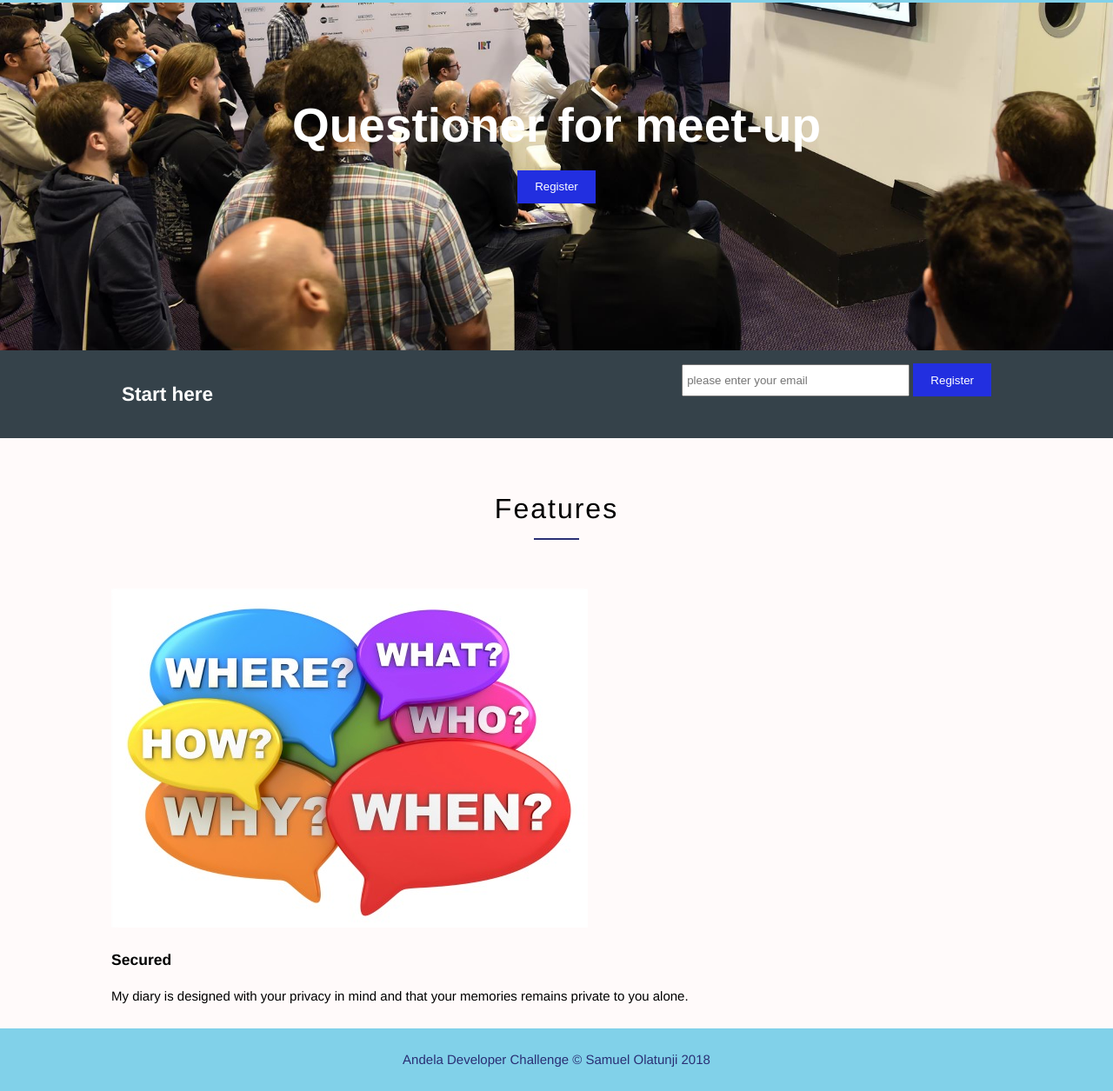
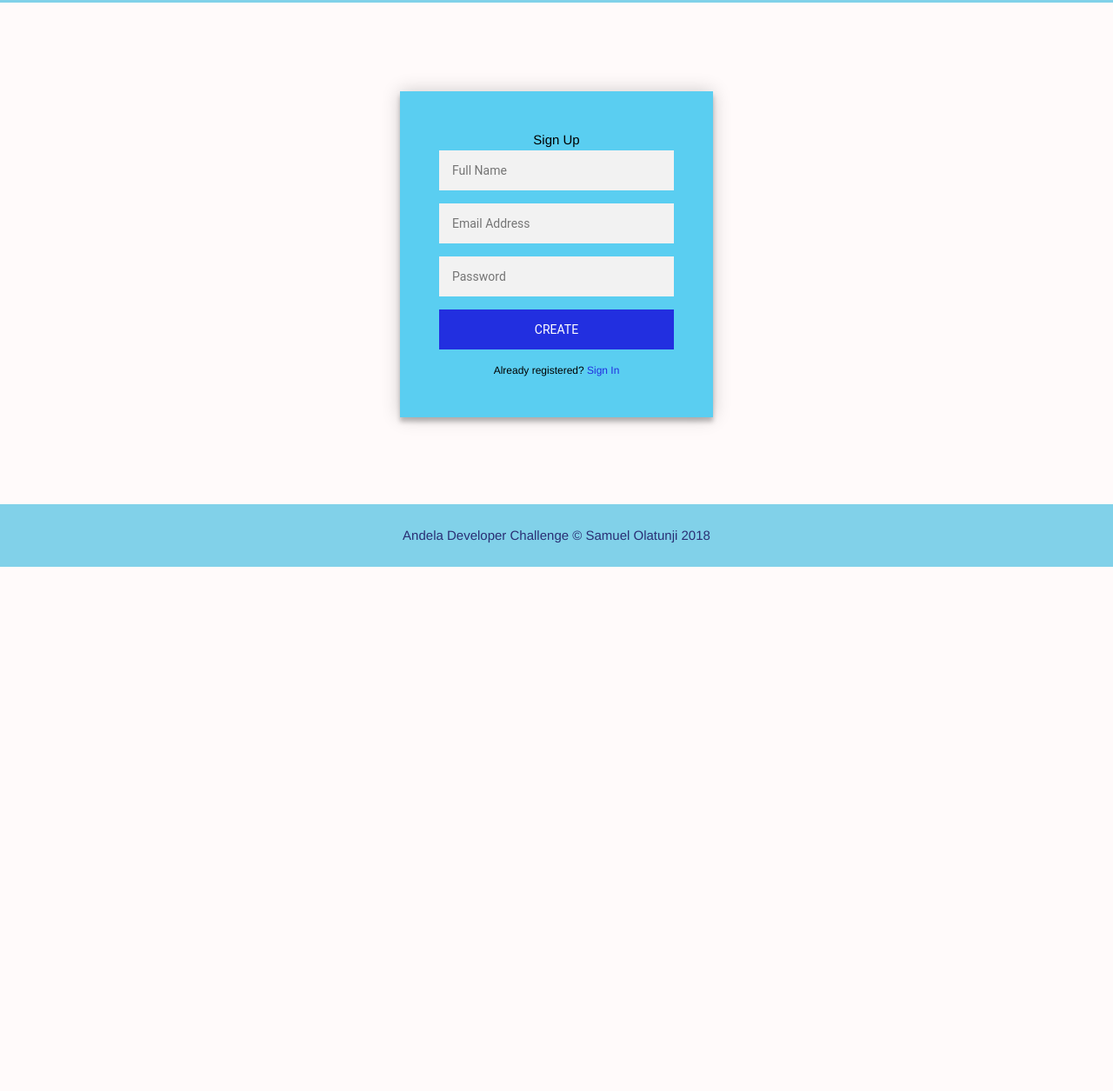
Before and after one commit to olasam4liv/questioner, a plain HTML site: page register.html in a window 1280 px wide. Shown: the part 100-1355 px from the top of the page at 87% size. After the commit the page ends 800 px from the top, so only its background shows below. Drawn offline with Linux system fonts and the light colour scheme.

Commit message:
registration page modified

```diff
--- a/register.html
+++ b/register.html
@@ -27,64 +27,20 @@
 </header>
 <!-- header -->
 
-<section id="showcase">
-<div class="container">
-<h1> Questioner for meet-up</h1>
-<form>
-<button type="submit" class="button_1">Register</button>
-</form>
- </div>
+<div class="login-page">
+        <div class="form">
+                <label>Sign Up</label>
+          <form class="register-form">
+            <input type="text" placeholder="Full Name"/>
+            <input type="email" placeholder="Email Address"/>
+            <input type="password" placeholder="Password"/>
+            <button>create</button>
+            <p class="message">Already registered? <a href="login.html">Sign In</a></p>
+          </form>
 
-</section>
+        </div>
+      </div>
 
-<section id="newsletter">
-    <div class="container">
-        <h1>Start here</h1>
-        <form>
-            <input type="email" placeholder="please enter your email">
-            <button type="submit" class="button_1">Register</button>
-        </form>
-    </div>
-</section>
-
-<section class="features">
-        <div class="container">
-          <h2 class="features__title">Features</h2>
-          <div class="cards">
-            <div class="card">
-              <img class="card__logo" src="./image/qs2.jpg" alt="Feature One">
-              <h3 class="card__title">Secured</h3>
-              <p class="card__description">My diary is designed with your privacy in mind and that your memories remains
-                private to you alone.</p>
-            </div>
-
-
-          </div>
-        </div>
-      </section>
-<!-- <section id="boxes">
-    <div class="container">
-        <div class="box">
-            <img src="./image/images.jpg">
-            <h3>HTML 5 MARKUP</h3>
-          <p>I love coding I love coding I love coding  I love coding I love coding I love coding I love codingI love coding I love coding v</p>
-        </div>
-    </div>
-    <div class="container">
-        <div class="box">
-                <img src="./image/images.jpg" alt="">
-            <h3>HTML 5 MARKUP</h3>
-            <p>I love coding I love coding I love coding  I love coding I love coding I love coding I love codingI love coding I love coding v</p>
-        </div>
-    </div>
-    <div class="container">
-        <div class="box">
-                <img src="./image/images.jpg" alt="">
-            <h3>HTML 5 MARKUP</h3>
-            <p>I love coding I love coding I love coding  I love coding I love coding I love coding I love codingI love coding I love coding v</p>
-         </div>
-    </div>
-</section> -->
 <footer>
     <p>Andela Developer Challenge &copy; Samuel Olatunji 2018</p>
 </footer>
```
